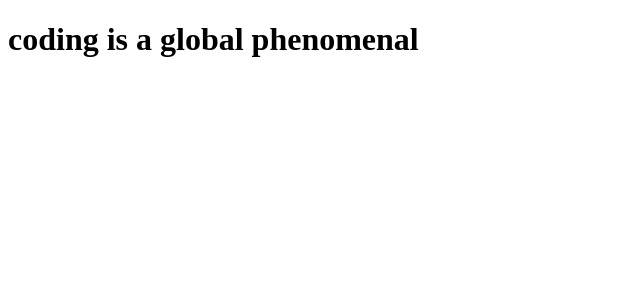
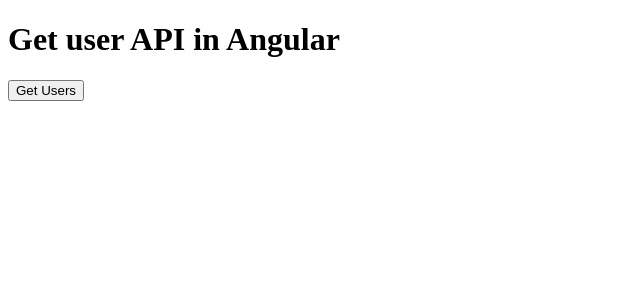
Before and after one commit to Mnubi/API, an Angular app: page / in a window 1280 px wide. Shown: the top 300 px of the page, without its empty margins (0-640 px from the left). Built offline with nearby package versions, Linux system fonts and the light colour scheme; no server answers.

Commit message:
added class

```diff
--- a/src/app/app.component.html
+++ b/src/app/app.component.html
@@ -1,5 +1,10 @@
-<div>
-  <h1>
-    coding is a global phenomenal
-  </h1>
-</div>
+<h1>Get user API in Angular</h1>
+<!-- <nav class="navbar navbar- btn-outline-success bg-light">
+  <div class="container-fluid">
+    <form class="d-flex">
+      <input class="form-control me-2" type="search" placeholder="Search" aria-label="Search">
+      <button class="btn btn-outline-success" type="submit">Search</button>
+    </form>
+  </div>
+</nav> -->
+<button cllick="getusers()">Get Users</button>
--- a/src/app/app.component.ts
+++ b/src/app/app.component.ts
@@ -1,10 +1,21 @@
-import { Component } from '@angular/core';
+import { Component, OnInit } from '@angular/core';
+import { UsersService } from './services/users/users.service';
 
 @Component({
   selector: 'app-root',
   templateUrl: './app.component.html',
   styleUrls: ['./app.component.css']
 })
-export class AppComponent {
+export class AppComponent implements OnInit{
   title = 'API';
+  constructor(private usersService: UsersService){}
+  ngOnInit(): void {
+    this.getPublicRepositories();
+  }
+
+  getPublicRepositories(){
+    this.usersService.getUsers().subscribe((response:any[]) => {
+      console.log(response);
+    })
+  }
 }
--- a/src/app/services/users/users.service.ts
+++ b/src/app/services/users/users.service.ts
@@ -1,5 +1,6 @@
 import { Injectable } from '@angular/core';
 import { HttpClient, HttpHeaders, HttpParams } from '@angular/common/http' ;
+import { Observable, observable } from 'rxjs';
 
 @Injectable({
   providedIn: 'root'
@@ -7,4 +8,17 @@
 export class UsersService {
 
   constructor(private httpClient: HttpClient) { }
+
+getUsers(): Observable<any[]> {
+  // let param = new HttpParams()
+  // param = param.append('username', 'Mnubi');
+
+  return this.httpClient.get<any[]>('https://api.github.com/users/mnubi/repos', {
+  //   params:param,
+
+  // withCredentials: true
+  });
+
 }
+
+}
--- a/src/environments/environment.ts
+++ b/src/environments/environment.ts
@@ -4,6 +4,7 @@
 
 export const environment = {
   production: false
+
 };
 
 /*
```
